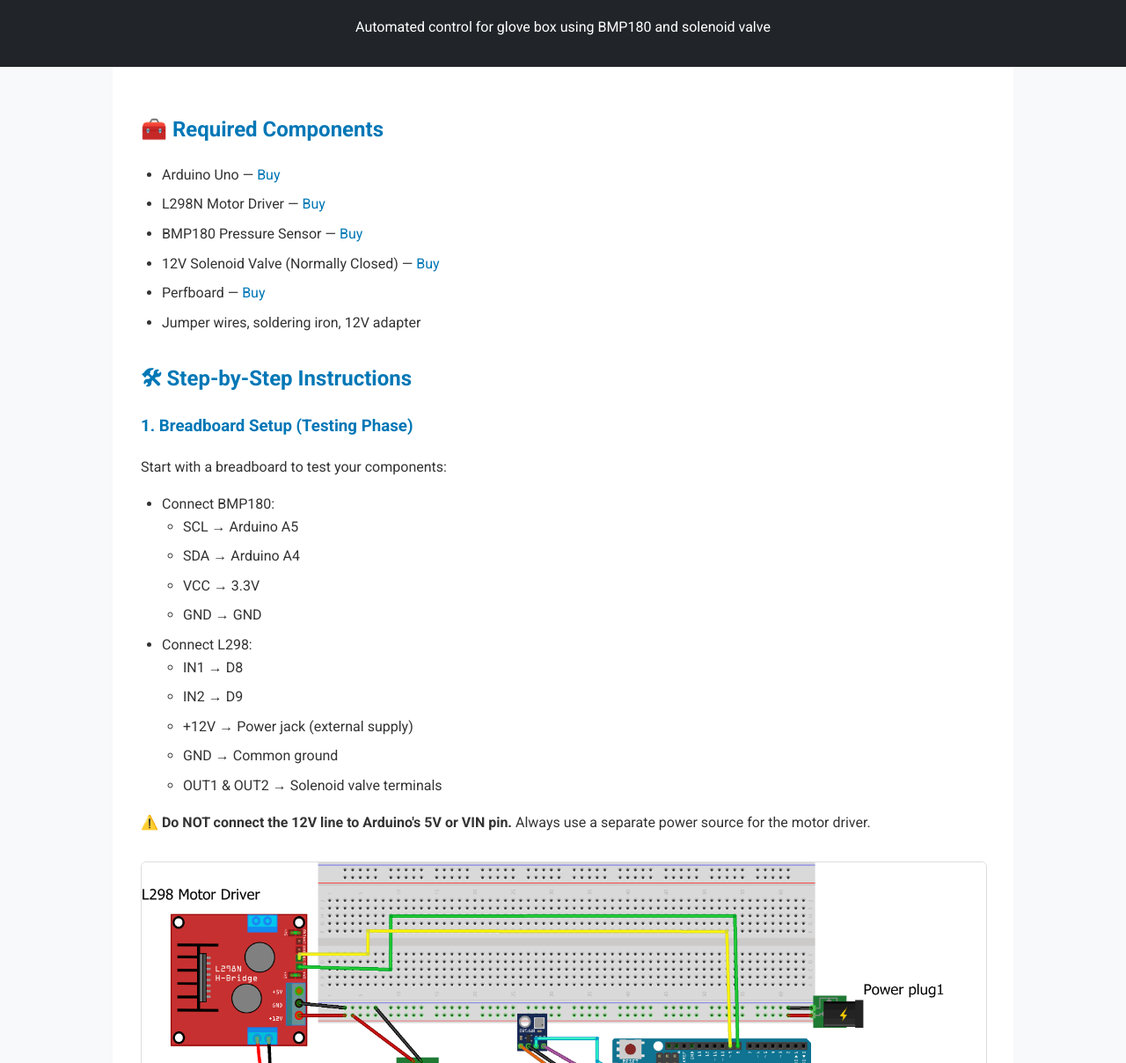
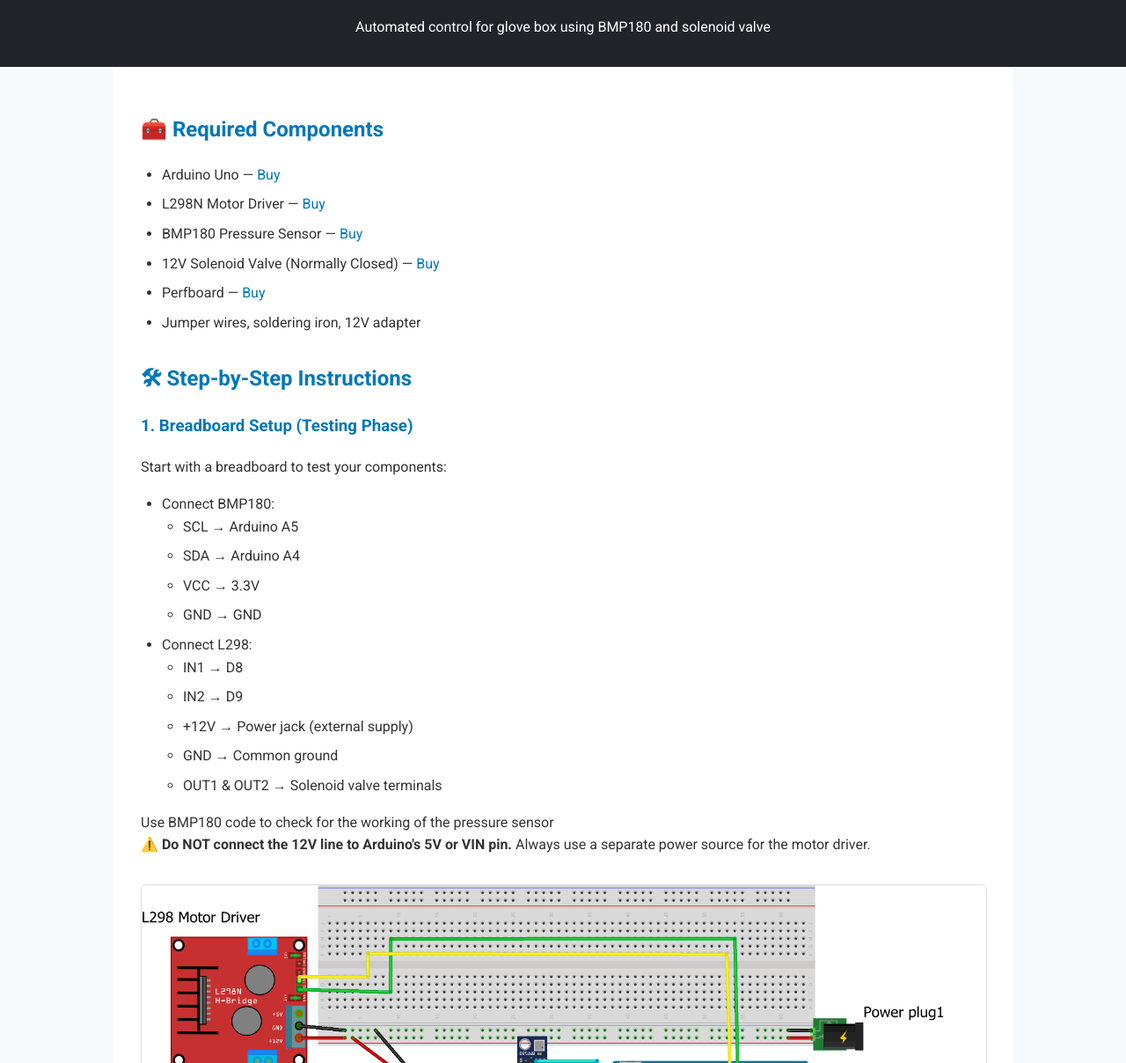
Before and after one commit to KalingVikram-Singh/kalingvikram_singh, a plain HTML site: page Pressure_regulator.html in a window 1280 px wide. Shown: the part 92-1300 px from the top of the page at 88% size. Drawn offline with nearby package versions, Linux system fonts and the light colour scheme.

Commit message:
Update Pressure_regulator.html

```diff
--- a/Pressure_regulator.html
+++ b/Pressure_regulator.html
@@ -119,7 +119,7 @@
         </ul>
       </li>
     </ul>
-
+Use BMP180 code to check for the working of the pressure sensor
     <div class="warning">⚠️ <strong>Do NOT connect the 12V line to Arduino's 5V or VIN pin.</strong> Always use a separate power source for the motor driver.</div>
 
     <div class="figure">
```
